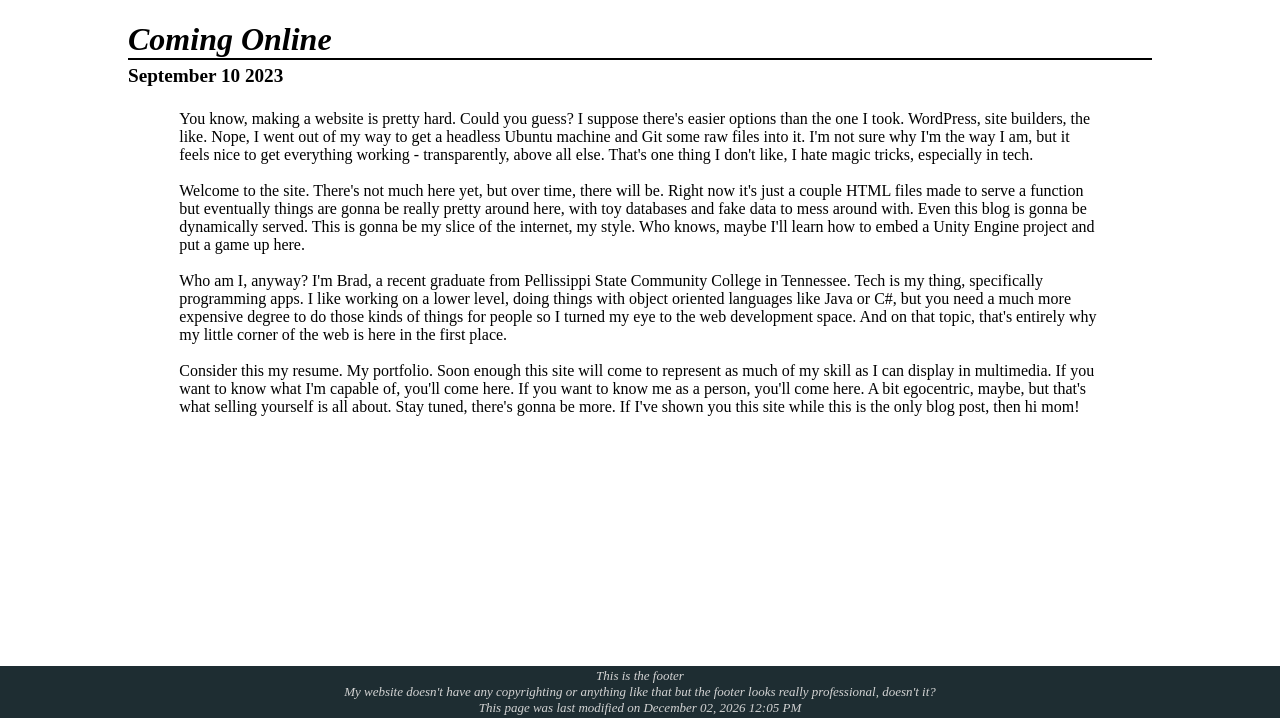
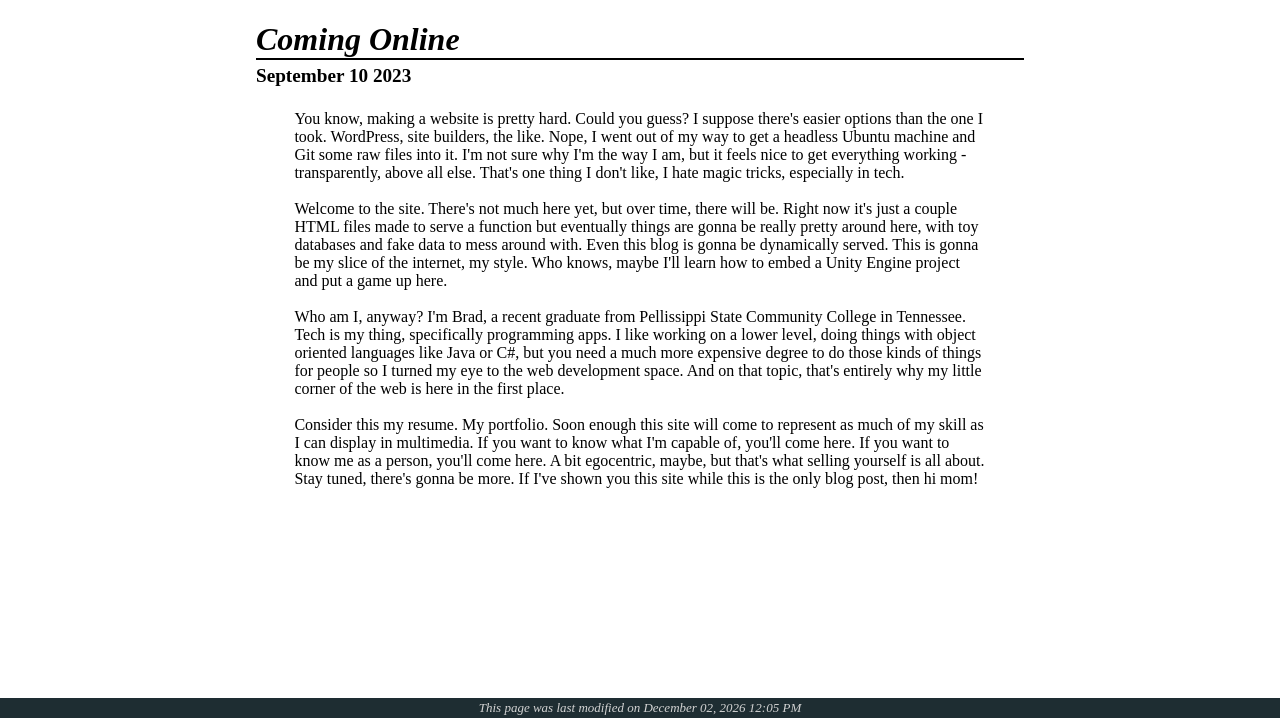
Before and after one commit to Bdialtech/personalSite, a PHP site: page /blog in a window 1280 px wide. Shown: the part 82-800 px from the top of the page. Run offline with PHP 8.4, Linux system fonts and the light colour scheme.

Commit message:
CSS tweaks and footer changes

```diff
--- a/css/blog.css
+++ b/css/blog.css
@@ -1,5 +1,5 @@
 .blogEntry {
-    width: 80%;
+    width: 60%;
     margin: auto;
 }
 
--- a/objects/siteFooter.php
+++ b/objects/siteFooter.php
@@ -1,7 +1,5 @@
 <link rel="stylesheet" href="/css/footer.css">
 <footer class="footer">
-    <p>This is the footer</p>
-    <p>My website doesn't have any copyrighting or anything like that but the footer looks really professional, doesn't it?</p>
     <?php
         echo "<p>This page was last modified on " . date("F d, Y h:i A", $lastModify) . "</p>";
     ?>
```
